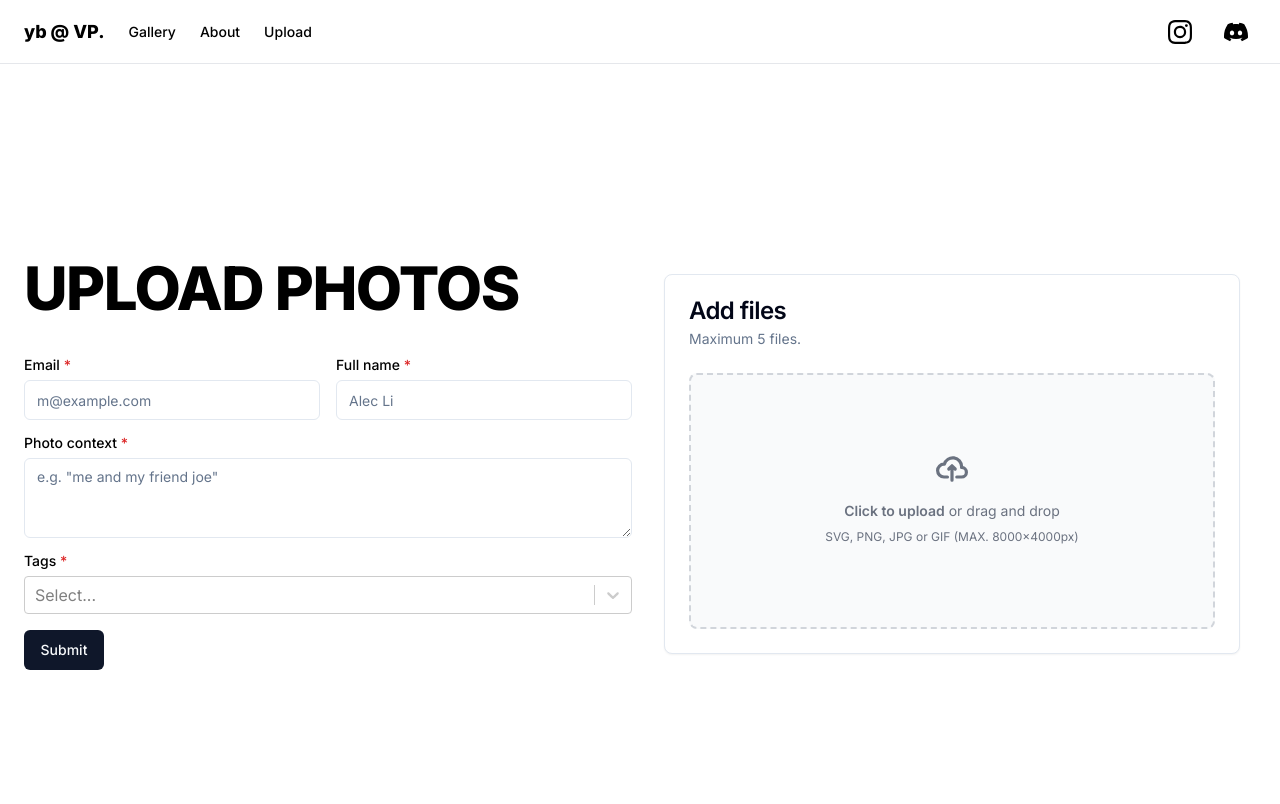
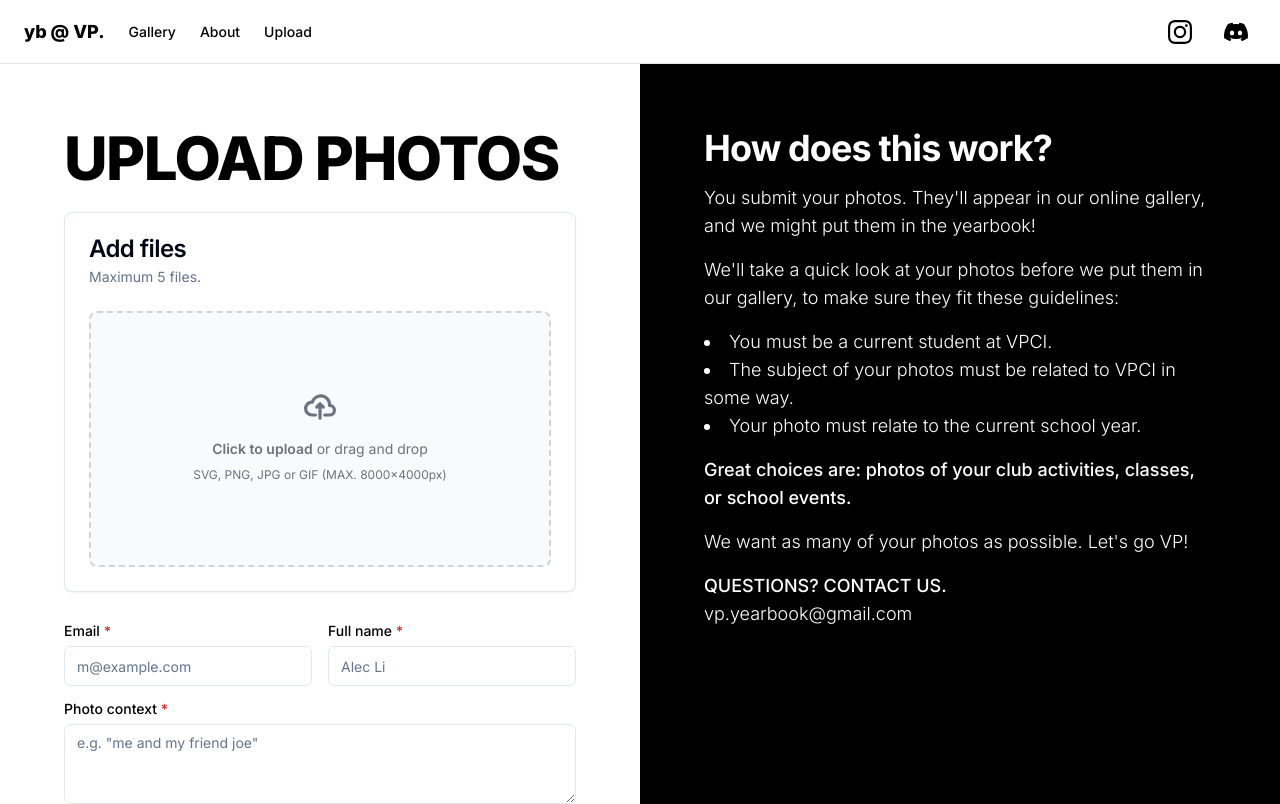
Before and after one commit to vpci-yearbook/website, a Next.js app in the folder frontend/: page /upload in a window 1280 px wide. Shown: the top 804 px of the page. Built offline with nearby package versions, Linux system fonts and the light colour scheme.

Commit message:
styles + content

```diff
--- a/frontend/app/upload/page.jsx
+++ b/frontend/app/upload/page.jsx
@@ -90,7 +90,12 @@ const Upload = () => {
   return (
     <>
       <Nav />
-      <div className="px-4 lg:px-6 max-w-screen-xl mx-auto lg:grid lg:min-h-[600px] lg:grid-cols-2 xl:min-h-[800px] gap-4">
+      <div className="w-full lg:grid lg:min-h-[600px] lg:grid-cols-2 xl:min-h-[800px]">
+        <div className="px-8 lg:px-16 w-full mx-auto py-8 lg:py-16 gap-4">
+          <div className="grid gap-2">
+            <h1 className="max-w-2xl mb-4 text-3xl font-extrabold tracking-tight leading-none md:text-5xl xl:text-6xl text-black">UPLOAD PHOTOS</h1>
+          </div>
+          <Uploader files={files} handleFileChange={handleFileChange} setFiles={setFiles} />
           <Form
             formData={formData}
             setFormData={setFormData}
@@ -99,15 +104,14 @@ const Upload = () => {
             handleUpload={handleUpload}
             loading={loading}
           />
-        <Uploader files={files} handleFileChange={handleFileChange} setFiles={setFiles} />
         </div>
 
-      <section class="bg-white dark:bg-gray-900">
-        <div class="py-8 px-4 mx-auto max-w-screen-xl lg:py-16 lg:px-6">
-            <div class="max-w-screen-lg text-gray-500 sm:text-lg dark:text-gray-400">
-                <h2 class="mb-4 text-4xl tracking-tight font-bold text-gray-900 dark:text-white">How does this work?</h2>
+        <section class="bg-black text-white">
+          <div class="py-8 px-8 mx-auto max-w-screen-xl lg:py-16 lg:px-16">
+              <div class="max-w-screen-lg sm:text-lg">
+                  <h2 class="mb-4 text-4xl tracking-tight font-bold">How does this work?</h2>
                   <p class="mb-4 font-light">
-                  You submit your photos. They'll appear in our online gallery, and we'll consider putting them in the yearbook!
+                    You submit your photos. They'll appear in our online gallery, and we might put them in the yearbook!
                   </p>
                   <p class="mb-4 font-light">
                     We'll take a quick look at your photos before we put them in our gallery, to make sure they fit these guidelines:
@@ -138,6 +142,7 @@ const Upload = () => {
               </div>
           </div>
         </section>
+      </div>
     </>
   );
 };
--- a/frontend/components/landing/Section1.jsx
+++ b/frontend/components/landing/Section1.jsx
@@ -1,33 +1,53 @@
 import React from 'react'
 import { Button } from '../ui/button'
-import { Dot } from 'lucide-react'
+import { CircleArrowRight, Dot } from 'lucide-react'
+import Link from 'next/link'
 
 const Section1 = () => {
   return (
-    <div className="overflow-hidden bg-white">
-      <div className="mx-auto max-w-7xl px-6 lg:px-8 pb-8 md:pb-16">
-        <div className="mx-auto grid max-w-2xl grid-cols-1 gap-x-8 gap-y-16 sm:gap-y-20 lg:mx-0 lg:max-w-none lg:grid-cols-2">
-          <div className="lg:pr-8 lg:pt-4">
-            <div className="lg:max-w-lg">
-              <h1 className="max-w-2xl mb-4 text-4xl font-extrabold tracking-tight leading-none md:text-5xl xl:text-6xl text-black">YEARBOOK, YEAR-ROUND.</h1>
-            </div>
+    <section class="bg-white dark:bg-gray-900">
+      <div class="py-8 px-4 mx-auto max-w-screen-xl sm:py-16 lg:px-6">
+          <div class="max-w-screen-md mb-8 lg:mb-16">
+            <h1 className="max-w-2xl mb-4 text-4xl font-extrabold tracking-tight leading-none md:text-5xl xl:text-6xl text-black">
+              HOW IT WORKS
+            </h1>
+            <span className="mt-2 flex flex-row items-center gap-2">
+              LEARN MORE
+              <span className="bg-black h-[0.2px] w-16" />
+              <CircleArrowRight color="black" />
+            </span>
           </div>
-        </div>
-        <div className="mx-auto grid max-w-2xl grid-cols-1 gap-x-8 gap-y-16 sm:gap-y-20 lg:mx-0 lg:max-w-none lg:grid-cols-2">
-          <div className="lg:pr-8 lg:pt-4">
-            <div className="lg:max-w-lg">
-              <img src="https://tailwindui.com/img/component-images/dark-project-app-screenshot.png" alt="Product screenshot" className="max-w-none rounded-xl shadow-xl ring-1 ring-gray-400/10 sm:w-full h-60 md:-ml-4 lg:-ml-0" />
-            </div>
+          <div class="space-y-8 md:grid md:grid-cols-2 lg:grid-cols-3 md:gap-12 md:space-y-0">
+              <div>
+                  <div class="flex justify-center items-center mb-4 w-10 h-10 rounded-full bg-neutral-200 lg:h-12 lg:w-12 dark:bg-primary-900">
+                      <h2 className='font-extrabold'>1</h2>
+                  </div>
+                  <h3 class="mb-2 text-xl font-bold dark:text-white">Submit your photos</h3>
+                  <p class="text-gray-500 dark:text-gray-400">
+                    Go to <Link href={'/upload'} className='text-blue-600'>Upload</Link> to submit photos of your club activities, classes, or school events.
+                  </p>
+              </div>
+              <div>
+                  <div class="flex justify-center items-center mb-4 w-10 h-10 rounded-full bg-neutral-200 lg:h-12 lg:w-12 dark:bg-primary-900">
+                    <h2 className='font-extrabold'>2</h2>
+                  </div>
+                  <h3 class="mb-2 text-xl font-bold dark:text-white">We put them in our gallery</h3>
+                  <p class="text-gray-500 dark:text-gray-400">
+                    We'll take a quick look at your photos to ensure they meet our guidelines before we allow them in <Link href={'/upload'} className='text-blue-600'>our gallery!</Link>
+                  </p>
+              </div>
+              <div>
+                  <div class="flex justify-center items-center mb-4 w-10 h-10 rounded-full bg-neutral-200 lg:h-12 lg:w-12 dark:bg-primary-900">
+                   <h2 className='font-extrabold'>3</h2>
+                  </div>
+                  <h3 class="mb-2 text-xl font-bold dark:text-white">We put them in the yearbook!</h3>
+                  <p class="text-gray-500 dark:text-gray-400">
+                    All photos in our gallery will be considered for placement in the yearbook.
+                  </p>
+              </div>
           </div>
-          <div className='flex flex-col gap-8'>
-            <p class="max-w-2xl mb-6 font-light text-gray-500 lg:mb-8 md:text-lg lg:text-xl dark:text-gray-400">
-              Ever felt like the yearbook just wasn’t enough? It’s only released once a year, and let’s face it, you’re only interested in photos of you and your friends, but those are few and far between. It’s time for a change.
-            </p>
-            <Button className='w-24 p-2 rounded-full'>Learn more</Button>
-          </div>
-        </div>
       </div>
-    </div>
+    </section>
   )
 }
 
--- a/frontend/components/upload/Form.jsx
+++ b/frontend/components/upload/Form.jsx
@@ -9,11 +9,8 @@ import { Loader2 } from "lucide-react"
 
 const Form = ({ formData, handleInputChange, handleTagsChange, handleUpload, loading }) => {
   return (
-    <div className="flex items-center justify-center py-12">
+    <div className="flex items-center justify-center pt-6">
       <form onSubmit={handleUpload} className="mx-auto grid w-full gap-6">
-        <div className="grid gap-2">
-          <h1 className="max-w-2xl mb-4 text-3xl font-extrabold tracking-tight leading-none md:text-5xl xl:text-6xl text-black">UPLOAD PHOTOS</h1>
-        </div>
         <div className="grid gap-4">
           <div className='grid grid-cols-2 gap-4'>
             <div className="grid gap-2">
--- a/frontend/components/upload/Uploader.jsx
+++ b/frontend/components/upload/Uploader.jsx
@@ -16,7 +16,7 @@ import {
 const Uploader = ({ files, handleFileChange, setFiles }) => {
 
   return (
-    <div className='w-full flex items-center justify-center py-12 px-4 py-8 mx-auto'>
+    <div className='w-full flex items-center justify-center py-2 mx-auto'>
       <Card className='w-full'>
         <CardHeader>
           <CardTitle>Add files</CardTitle>
```
Also changed, not shown: 2 other files (tests, documents, lock files or other folders). Lines whose indentation alone changed are shown as unchanged.
